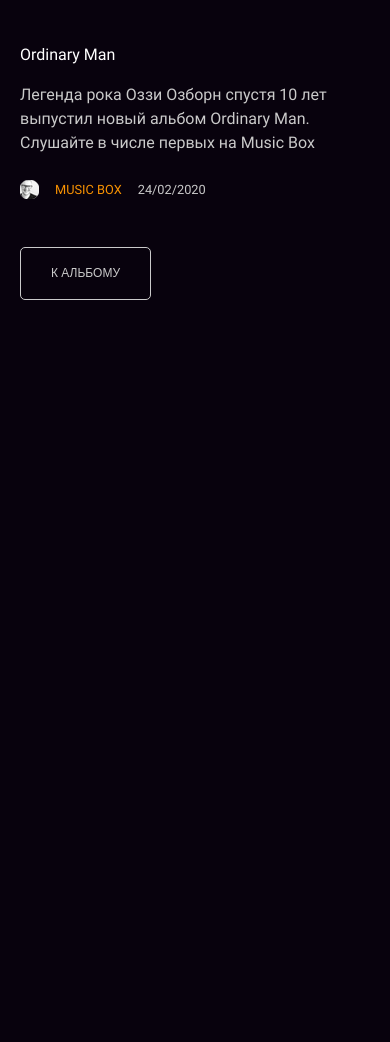
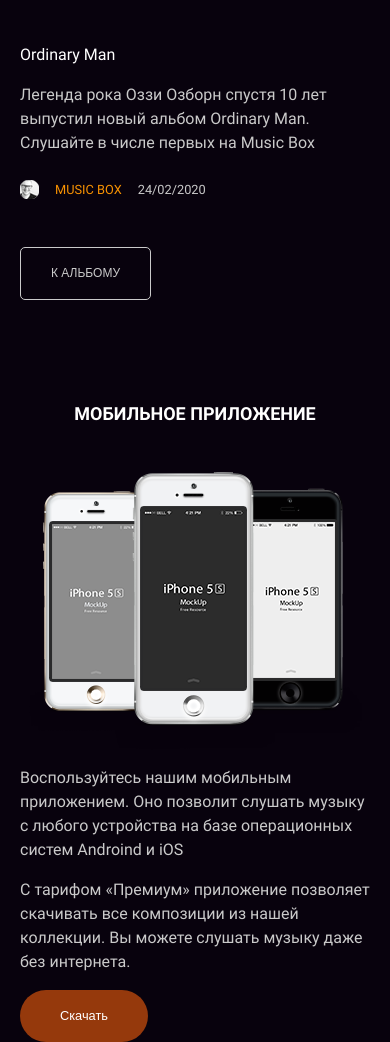
Before and after one commit to ilrosch/layout-designer-project-56, a website: page src/index.html in a window 390 px wide. Shown: the part 4002-5044 px from the top of the page. Before the commit the page ends 4302 px from the top, so only its background shows below. Drawn offline with Linux system fonts and the light colour scheme.

Commit message:
add section mobile aplication

```diff
--- a/src/css/style.css
+++ b/src/css/style.css
@@ -130,6 +130,10 @@ input {
 }
 
 /* Отступы */
+.mb-16 {
+  margin-bottom: 16px;
+}
+
 .mb-18 {
   margin-bottom: 18px;
 }
@@ -329,8 +333,16 @@ h4 {
   padding: 20px 30px;
 }
 
+.btn-app {
+  padding: 16px 40px;
+}
+
 .btn-green {
   background: var(--green);
+}
+
+.btn-red {
+  background: var(--red);
 }
 
 .btn-transparent {
@@ -343,6 +355,10 @@ h4 {
 
 .btn-br-grey {
   border: 1px solid var(--dark-grey);
+}
+
+.btn-br-50 {
+  border-radius: var(--br-50);
 }
 
 /* Стили для первой секции сайта (шапка и баннер) */
@@ -617,3 +633,47 @@ h4 {
   align-items: center;
   gap: 16px;
 }
+
+/* Стили для секции "моблиьное приложение" */
+.app-body {
+  display: flex;
+  justify-content: space-between;
+  gap: 16px;
+}
+
+@media (width <= 690px) {
+  .app-body {
+    flex-direction: column-reverse;
+    align-items: center;
+  }
+}
+
+.app-img {
+  max-width: 333px;
+  max-height: 278px;
+  margin-right: 123px;
+}
+
+@media (width <= 1200px) {
+  .app-img {
+    margin-right: 0;
+  }
+}
+
+@media (width <= 690px) {
+  .app-img {
+    flex-direction: column-reverse;
+  }
+}
+
+.app-block {
+  max-width: 600px;
+  width: 100%;
+  padding-top: 16px;
+}
+
+@media (width <= 690px) {
+  .app-block {
+    padding-top: 0;
+  }
+}
--- a/src/index.html
+++ b/src/index.html
@@ -133,6 +133,19 @@
             </div>
           </div>
         </section>
+
+        <section class="app pt-100 pb-100" id="page-app">
+          <h2 class="white upper mb-45 text-center">Мобильное приложение</h2>
+          <div class="app-body">
+            <div class="app-block">
+              <p class="text-1 dark-grey mb-16">Воспользуйтесь нашим мобильным приложением. Оно позволит слушать музыку с любого устройства на базе операционных систем Androind и iOS</p>
+              <p class="text-1 dark-grey mb-16">С тарифом «Премиум» приложение позволяет скачивать все композиции из нашей коллекции. Вы можете слушать музыку даже без интернета.</p>
+
+              <button class="btn btn-red btn-app btn-br-50 text-small white">Скачать</button>
+            </div>
+            <img class="app-img" src="images/iphone.png" alt="Mobile application" />
+          </div>
+        </section>
       </div>
     </main>
   </body>
--- a/src/scss/app.scss
+++ b/src/scss/app.scss
@@ -8,3 +8,4 @@
 @import "blocks/home.scss";
 @import "blocks/pricing.scss";
 @import "blocks/news.scss";
+@import "blocks/mobile-app.scss";
--- a/src/scss/apps/buttons.scss
+++ b/src/scss/apps/buttons.scss
@@ -17,8 +17,16 @@
   padding: 20px 30px;
 }
 
+.btn-app {
+  padding: 16px 40px;
+}
+
 .btn-green {
   background: var(--green);
+}
+
+.btn-red {
+  background: var(--red);
 }
 
 .btn-transparent {
@@ -32,3 +40,7 @@
 .btn-br-grey {
   border: 1px solid var(--dark-grey);
 }
+
+.btn-br-50 {
+  border-radius: var(--br-50);
+}
--- a/src/scss/apps/general.scss
+++ b/src/scss/apps/general.scss
@@ -14,6 +14,10 @@
 }
 
 /* Отступы */
+.mb-16 {
+  margin-bottom: 16px;
+}
+
 .mb-18 {
   margin-bottom: 18px;
 
--- /dev/null
+++ b/src/scss/blocks/mobile-app.scss
@@ -0,0 +1,37 @@
+/* Стили для секции "моблиьное приложение" */
+.app {
+  &-body {
+    display: flex;
+    justify-content: space-between;
+    gap: 16px;
+
+    @media (width <= 690px) {
+      flex-direction: column-reverse;
+      align-items: center;
+    }
+  }
+
+  &-img {
+    max-width: 333px;
+    max-height: 278px;
+    margin-right: 123px;
+
+    @media (width <= 1200px) {
+      margin-right: 0;
+    }
+
+    @media (width <= 690px) {
+      flex-direction: column-reverse;
+    }
+  }
+
+  &-block {
+    max-width: 600px;
+    width: 100%;
+    padding-top: 16px;
+
+    @media (width <= 690px) {
+      padding-top: 0;
+    }
+  }
+}
```
Also changed, not shown: 1 other file.
